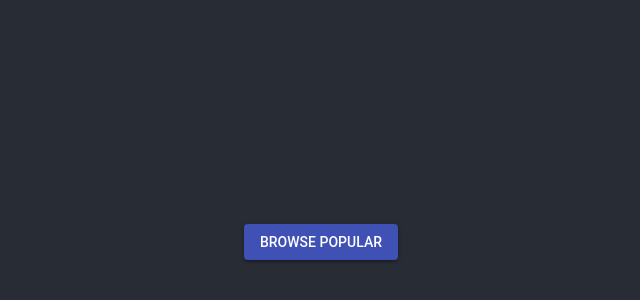
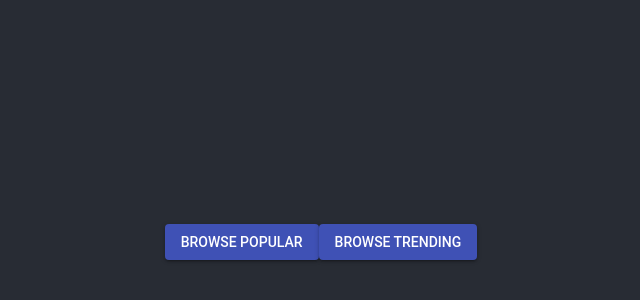
Before and after one commit to plwai/movies_and_chill_plwai, a React app: page / in a window 1280 px wide. Shown: the part 158-458 px from the top of the page, without its empty margins (319-959 px from the left). Built offline with nearby package versions, Linux system fonts and the light colour scheme.

Commit message:
Trending API - Move container wrap to page - Extract movie fetch flow - Implement trending api

```diff
--- a/src/App.js
+++ b/src/App.js
@@ -4,7 +4,7 @@ import logo from './logo.svg';
 import './App.css';
 
 import store from './init-store';
-import BrowseButton from './container/browse-button.js';
+import Home from './container/home-container.js';
 
 class App extends Component {
   render() {
@@ -12,7 +12,7 @@ class App extends Component {
       <Provider store={store}>
         <div className="App">
           <header className="App-header">
-            <BrowseButton />
+            <Home />
           </header>
         </div>
       </Provider>
--- a/src/action/movie.js
+++ b/src/action/movie.js
@@ -12,12 +12,9 @@ const browseMovieFail = createAction(BROWSE_MOVIE_FAIL);
 const browseMovieSuccess = createAction(BROWSE_MOVIE_SUCCESS);
 
 // Async action to fetch movie data
-export const browsePopularMovie = () => async (dispatch: Function) => {
+const browseMovie = (uri: string) => async (dispatch: Function) => {
   // Loading indicator
   dispatch(browseMovieRequest());
-
-  // Fetch movie data
-  const uri = '/movie/popular';
 
   try {
     const browseResult = await http.GET(uri);
@@ -27,3 +24,22 @@ export const browsePopularMovie = () => async (dispatch: Function) => {
     dispatch(browseMovieFail(err));
   }
 };
+
+// Browse popular movie action
+export const browsePopularMovie = () => (dispatch: Function) => {
+  // Fetch movie data
+  const uri = '/movie/popular';
+
+  dispatch(browseMovie(uri));
+};
+
+// Browse trending movie action
+export const browseTrendingMovie = (
+  mediaType: string = 'all',
+  timeWindow: string = 'day'
+) => (dispatch: Function) => {
+  // Fetch movie data
+  const uri = `/trending/${mediaType}/${timeWindow}`;
+
+  dispatch(browseMovie(uri));
+};
--- a/src/component/normal-button.js
+++ b/src/component/normal-button.js
@@ -6,11 +6,11 @@ import Button from '@material-ui/core/Button';
 
 type Props = {
   children: string,
-  handleClick: Function,
+  onClick: Function,
 };
 
-const NormalButton = ({ children, handleClick }: Props) => (
-  <Button variant="contained" color="primary" onClick={handleClick}>
+const NormalButton = ({ children, onClick }: Props) => (
+  <Button variant="contained" color="primary" onClick={onClick}>
     {children}
   </Button>
 );
--- /dev/null
+++ b/src/component/page/home.js
@@ -0,0 +1,28 @@
+// @flow
+
+import React from 'react';
+
+import NormalButton from '../normal-button';
+
+type Props = {
+  popularChildren: string,
+  trendingChildren: string,
+  handlePopularClick: Function,
+  handleTrendingClick: Function,
+};
+
+const Home = ({
+  popularChildren,
+  handlePopularClick,
+  trendingChildren,
+  handleTrendingClick,
+}: Props) => (
+  <div>
+    <NormalButton onClick={handlePopularClick}>{popularChildren}</NormalButton>
+    <NormalButton onClick={handleTrendingClick}>
+      {trendingChildren}
+    </NormalButton>
+  </div>
+);
+
+export default Home;
--- a/src/container/browse-button.js
+++ /dev/null
@@ -1,21 +0,0 @@
-// @flow
-
-import { connect } from 'react-redux';
-
-import { browsePopularMovie } from '../action/movie';
-import NormalButton from '../component/normal-button';
-
-const mapStateToProps = () => ({
-  children: 'Browse Popular',
-});
-
-const mapDispatchToProps = dispatch => ({
-  handleClick: () => {
-    dispatch(browsePopularMovie());
-  },
-});
-
-export default connect(
-  mapStateToProps,
-  mapDispatchToProps
-)(NormalButton);
--- /dev/null
+++ b/src/container/home-container.js
@@ -0,0 +1,25 @@
+// @flow
+
+import { connect } from 'react-redux';
+
+import { browsePopularMovie, browseTrendingMovie } from '../action/movie';
+import Home from '../component/page/home';
+
+const mapStateToProps = () => ({
+  popularChildren: 'Browse Popular',
+  trendingChildren: 'Browse Trending',
+});
+
+const mapDispatchToProps = dispatch => ({
+  handlePopularClick: () => {
+    dispatch(browsePopularMovie());
+  },
+  handleTrendingClick: () => {
+    dispatch(browseTrendingMovie());
+  },
+});
+
+export default connect(
+  mapStateToProps,
+  mapDispatchToProps
+)(Home);
--- a/src/reducer/movie.js
+++ b/src/reducer/movie.js
@@ -25,7 +25,7 @@ const movieReducer = (
         payload: { results },
       } = action;
 
-      const newMovieState = results.map(
+      const movie = results.map(
         ({ poster_path, release_date, title, vote_average, overview }) => {
           return { poster_path, release_date, title, vote_average, overview };
         }
@@ -33,7 +33,7 @@ const movieReducer = (
 
       return Object.assign({}, state, {
         loading: false,
-        newMovieState,
+        movie,
       });
     case BROWSE_MOVIE_FAIL:
       return Object.assign({}, state, {
```
